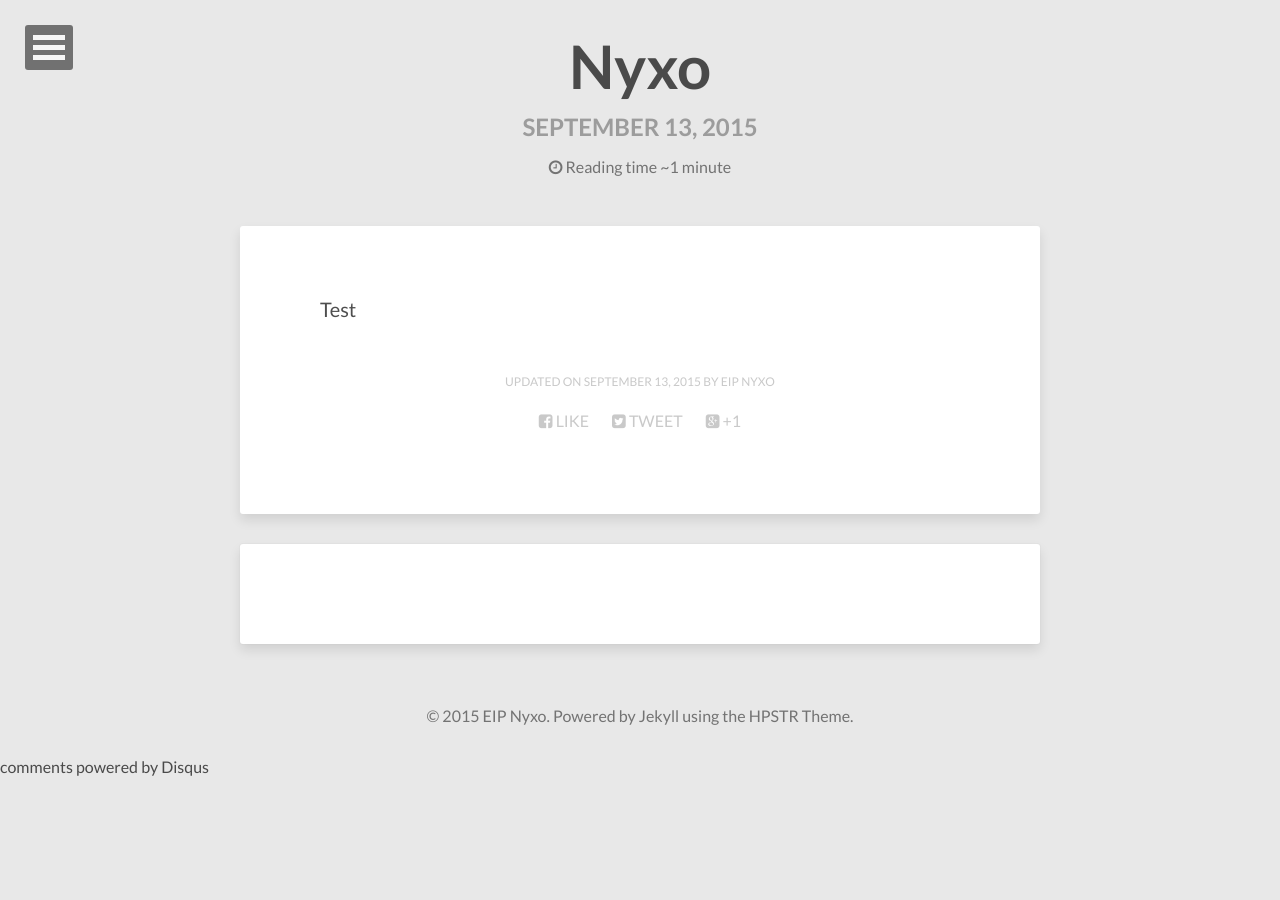
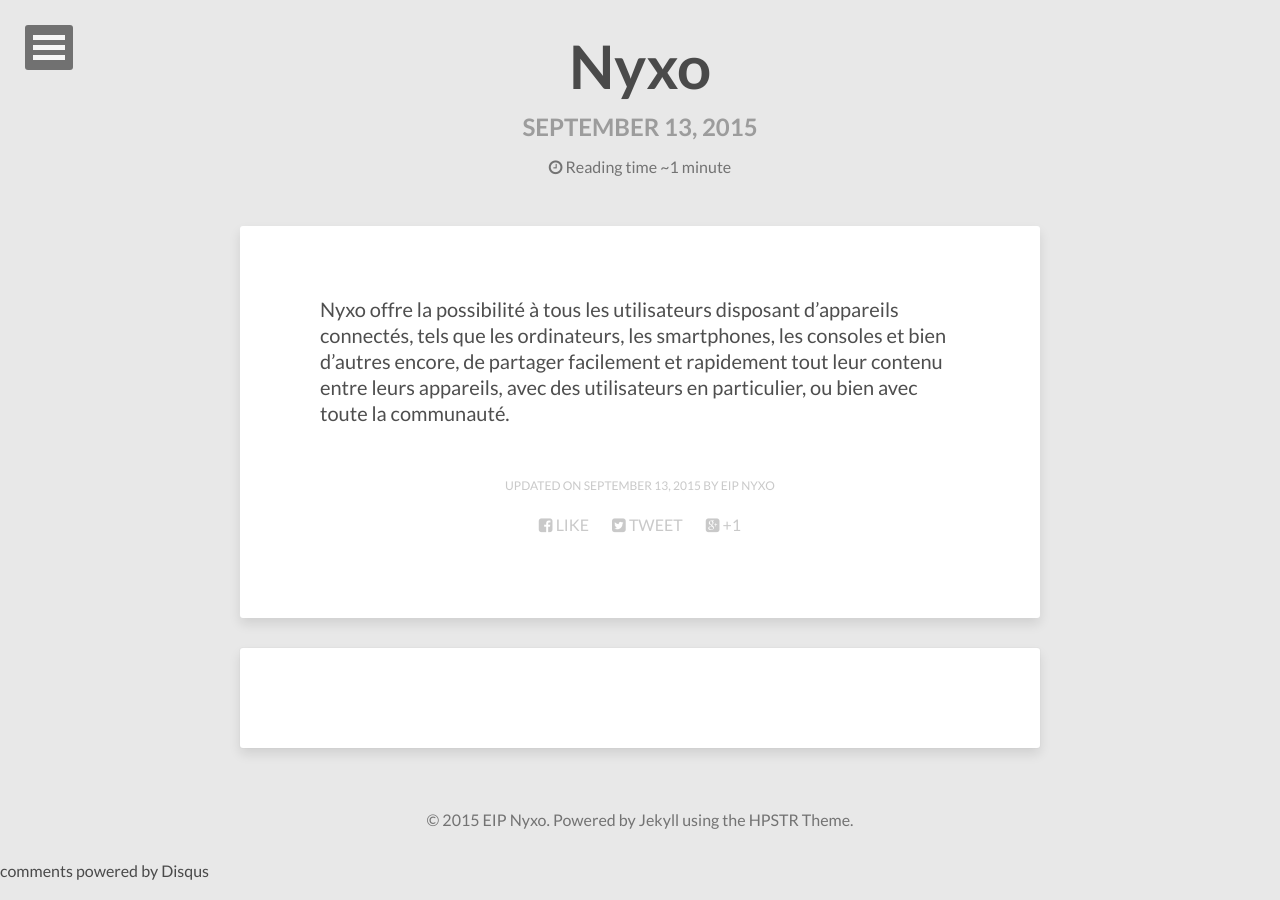
Before and after one commit to eipnyxo/eipnyxo.github.io, a Jekyll site: the page built from _posts/2015-09-13-hello-world.md, in a window 1280 px wide. Built offline with Jekyll 4.4.1, drawn with Linux system fonts in a browser that asks for light colours; nearby versions of some CDN libraries; comment, search, counter and statistics services are not loaded.

Commit message:
"update"

```diff
--- a/_posts/2015-09-13-hello-world.md
+++ b/_posts/2015-09-13-hello-world.md
@@ -5,4 +5,4 @@ description: "Nyxo, le projet"
 modified: 2015-09-13
 ---
 
-Test
+Nyxo offre la possibilité à tous les utilisateurs disposant d’appareils connectés, tels que les ordinateurs, les smartphones, les consoles et bien d’autres encore, de partager facilement et rapidement tout leur contenu entre leurs appareils, avec des utilisateurs en particulier, ou bien avec toute la communauté.
```
